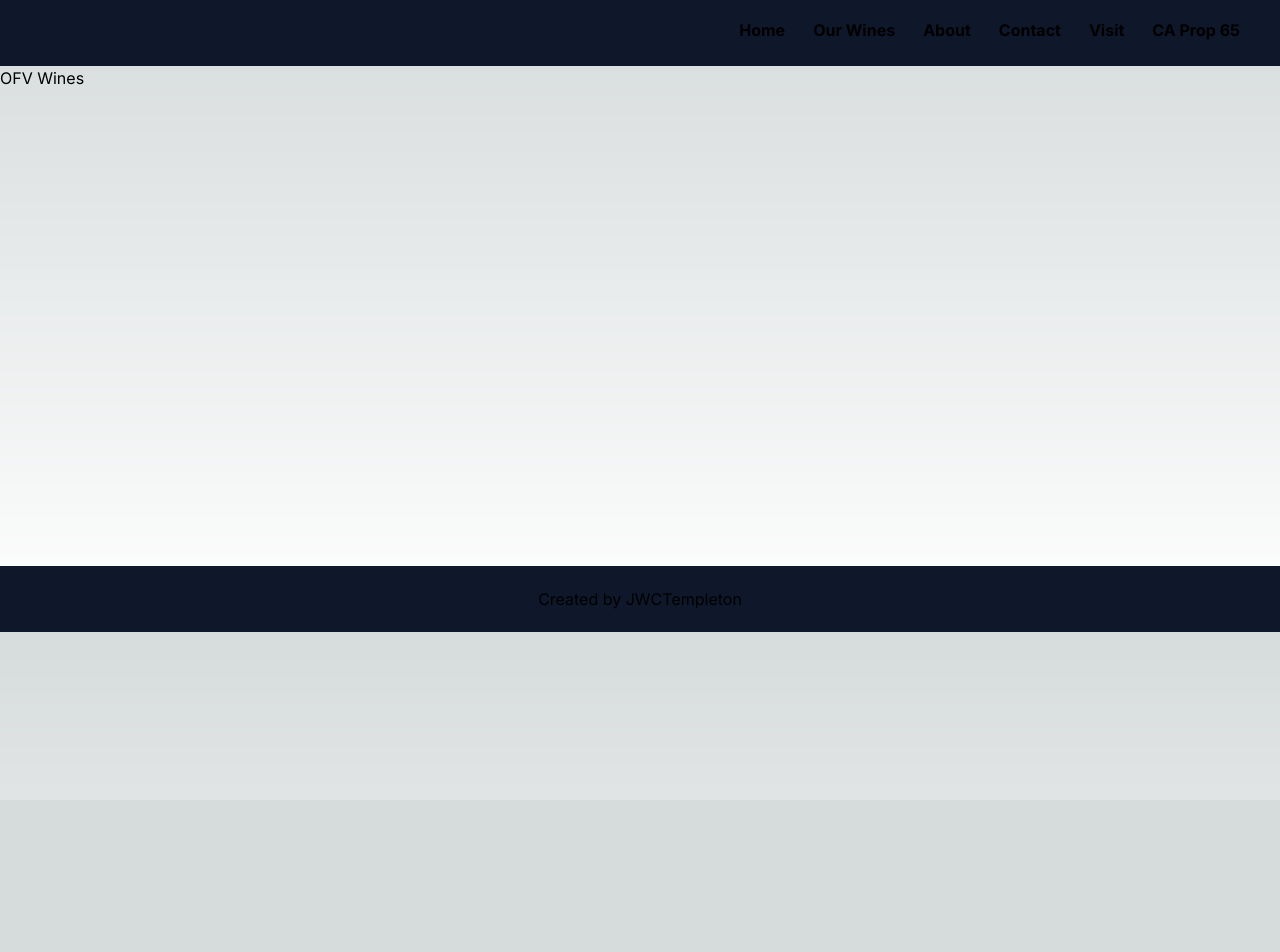
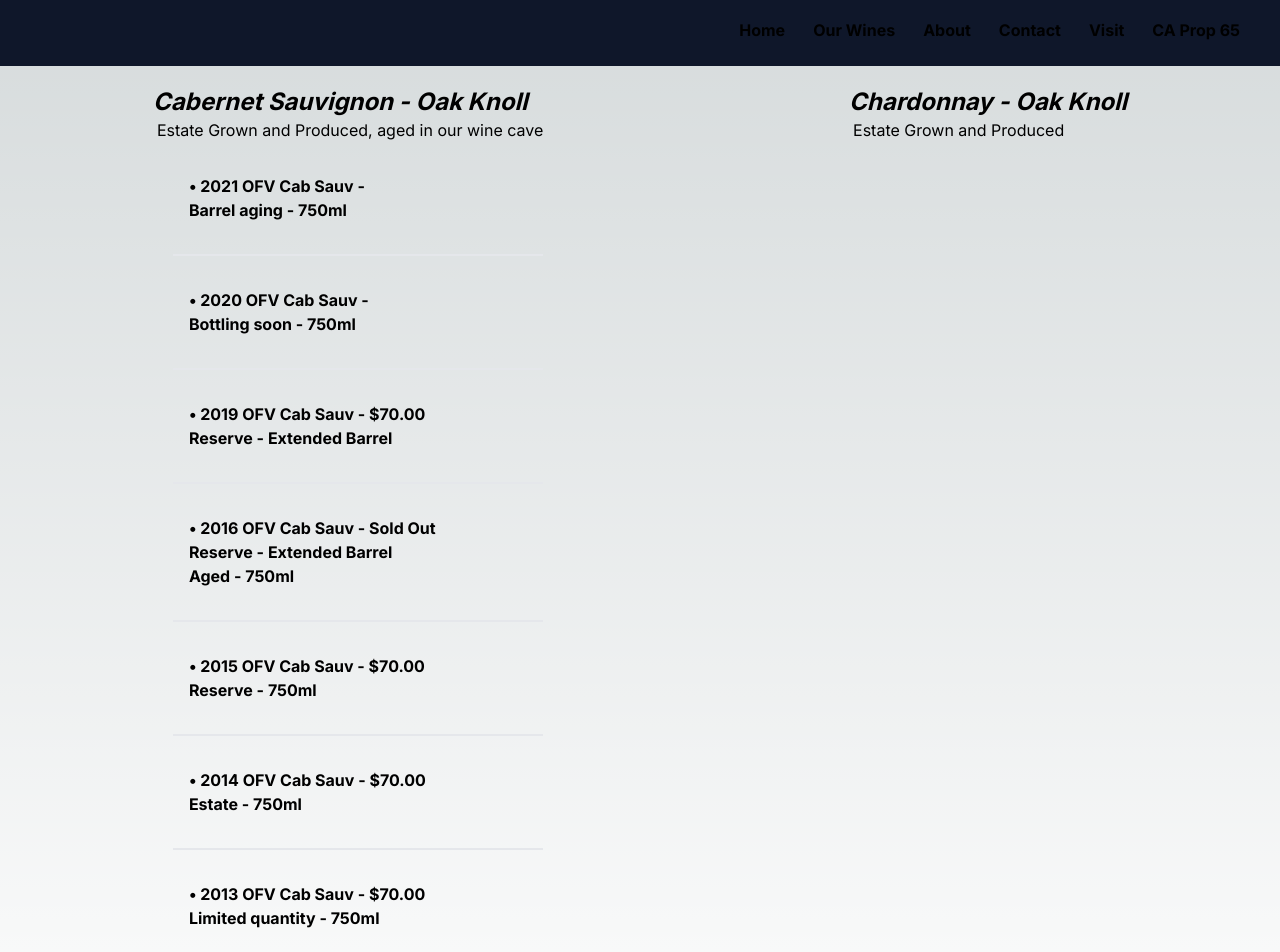
Before and after one commit to JWCTempleton/ofv-nextjs, a Next.js app: page /wines in a window 1280 px wide. Shown: the top 952 px of the page. Before the commit the page ends 800 px from the top, so only its background shows below. Built offline with nearby package versions, Linux system fonts and the light colour scheme.

Commit message:
Add wine list info for large viewports

```diff
--- a/app/about/page.tsx
+++ b/app/about/page.tsx
@@ -21,10 +21,10 @@ export default function Page() {
           orchard that was left as grassland. We nurtured the soil to prepare it
           for wine grapes. The land had never grown wine grapes, which made it
           ideal for our vineyard. With the soil prepared we then choose and
-          planted a little known grape vine from New York State's Hermann J.
-          Wiemer's Vineyard, now locally known as the &quot;Wiemer Clone&quot;.
-          The Wiemer grape vine grown here produces some of the highest quality
-          fruit in Napa Valley.
+          planted a little known grape vine from New York State&apos;s Hermann
+          J. Wiemer&apos;s Vineyard, now locally known as the &quot;Wiemer
+          Clone&quot;. The Wiemer grape vine grown here produces some of the
+          highest quality fruit in Napa Valley.
         </p>
         <p className="text-xs sm:text-base">
           In 2009 we graphed some newly planted rootstock to a special
--- a/app/page.tsx
+++ b/app/page.tsx
@@ -5,14 +5,15 @@ export default function Home() {
     <main className="max-w-7xl mx-auto h-full bg-[linear-gradient(to_right_bottom,rgba(79,70,229,0.6),rgba(49,46,129,0.66)),url('../public/ofv-bg.jpg')] bg-center bg-cover md:pt-16">
       <div className="flex flex-col md:flex-row md:justify-center items-center pt-10">
         <Image
+          className="relative drop-shadow-[0_0_0.3rem_#ffffff70]"
           src={"/ofv-logo-white.png"}
-          width={200}
-          height={153.2}
+          width={190}
+          height={145.5}
           alt="ofv-logo"
           quality={100}
         />
         <div className="flex flex-col items-center">
-          <p className="text-3xl sm:text-4xl font-bold italic mb-1">
+          <p className="text-3xl sm:text-4xl font-bold italic mb-1 relative drop-shadow-[0_0_0.3rem_#ffffff70]">
             Olney Family Vineyard
           </p>
           <p className="text-xl sm:text-2xl md:self-end md:mr-[-18px] font-bold ml-4">
--- a/app/wines/page.tsx
+++ b/app/wines/page.tsx
@@ -1,3 +1,89 @@
+const cabSauv = [
+  {
+    name: "2021 OFV Cab Sauv",
+    description1: "Barrel aging - 750ml",
+    price: null,
+  },
+  {
+    name: "2020 OFV Cab Sauv",
+    description1: "Bottling soon - 750ml",
+    price: null,
+  },
+  {
+    name: "2019 OFV Cab Sauv",
+    description1: "Reserve - Extended Barrel",
+    price: "$70.00",
+  },
+  {
+    name: "2016 OFV Cab Sauv",
+    description1: "Reserve - Extended Barrel",
+    description2: "Aged - 750ml",
+    price: "Sold Out",
+  },
+  {
+    name: "2015 OFV Cab Sauv",
+    description1: "Reserve - 750ml",
+    price: "$70.00",
+  },
+  {
+    name: "2014 OFV Cab Sauv",
+    description1: "Estate - 750ml",
+    price: "$70.00",
+  },
+  {
+    name: "2013 OFV Cab Sauv",
+    description1: "Limited quantity - 750ml",
+    price: "$70.00",
+  },
+  {
+    name: "2012 OFV Cab Sauv",
+    description1: "Limited quantity - 750ml",
+    price: "$70.00",
+  },
+];
+
+const Chard = [
+  {
+    name: "2021 OFV Chardonnay",
+    description1: "Bottling Soon - 750ml",
+    price: null,
+  },
+  {
+    name: "2020 OFV Chardonnay",
+    description1: "Limited quantity - 750ml",
+    price: "$45.00",
+  },
+];
+
 export default function Page() {
-  return <p className="h-full">OFV Wines</p>;
+  return (
+    <div className="max-w-7xl mx-auto flex justify-around mt-5">
+      <div className="">
+        <h1 className="text-2xl font-bold italic">
+          Cabernet Sauvignon - Oak Knoll
+        </h1>
+        <p className=" ml-1">
+          Estate Grown and Produced, aged in our wine cave
+        </p>
+        {cabSauv.map((w) => {
+          return (
+            <div
+              key={w.name}
+              className="ml-5 border-b-2 rounded rounded-b-none p-4 pt-8 pb-8 hover:bg-sky-700 font-bold"
+            >
+              <p>
+                &#x2022; {w.name} - {w.price && `${w.price}`}
+              </p>
+              <p>{w.description1}</p>
+              {w.description2 && <p>{w.description2}</p>}
+            </div>
+          );
+        })}
+      </div>
+      <div className="">
+        <h1 className="text-2xl font-bold italic">Chardonnay - Oak Knoll</h1>
+        <p className="ml-1">Estate Grown and Produced</p>
+      </div>
+    </div>
+  );
 }
```
